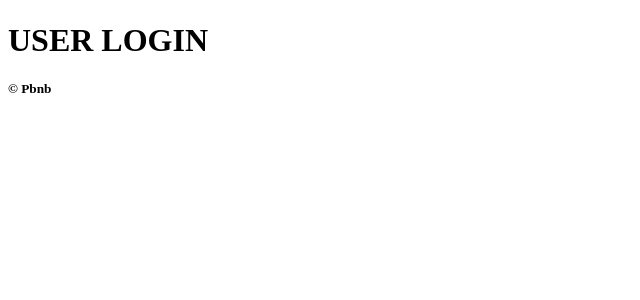
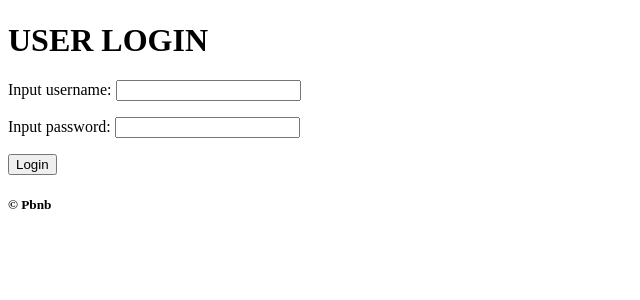
Before and after one commit to withlatte/airbnb_clone_office, a Django app: page /users/login/ in a window 1280 px wide. Shown: the part 71-371 px from the top of the page, without its empty margins (0-640 px from the left). Run offline with Django 3.2, Linux system fonts and the light colour scheme.

Commit message:
Lesson #14.3 done

```diff
--- a/templates/users/login.html
+++ b/templates/users/login.html
@@ -7,4 +7,9 @@
     {% block search-bar %}
         {% comment %}  Hide search-bar  {% endcomment %}
     {% endblock %}
+    <form method="POST" action="{% url "users:login" %}">
+        {% csrf_token %}
+        {{ form.as_p }}
+        <button>Login</button>
+    </form>
 {% endblock %}
--- /dev/null
+++ b/users/forms.py
@@ -0,0 +1,26 @@
+from django import forms
+from . import models
+
+
+class LoginForm(forms.Form):
+    """ Login Form Definition """
+
+    input_username = forms.EmailField()
+    input_password = forms.CharField(widget=forms.PasswordInput)
+
+    def clean(self):
+        username = self.cleaned_data.get("input_username")
+        password = self.cleaned_data.get("input_password")
+
+        try:
+            user = models.User.objects.get(username=username)
+            if user.check_password(password):
+                return self.cleaned_data
+            else:
+                self.add_error(
+                    "input_password", forms.ValidationError("password is wrong")
+                )
+        except models.User.DoesNotExist:
+            self.add_error(
+                "input_username", forms.ValidationError(f"{username} does not exist.")
+            )
--- a/users/views.py
+++ b/users/views.py
@@ -1,5 +1,6 @@
-from django.shortcuts import render
 from django.views import View
+from django.shortcuts import render, redirect, reverse
+from . import forms
 
 
 # Create your views here.
@@ -7,7 +8,11 @@ class LoginView(View):
     """ Login View Definition """
 
     def get(self, request):
-        return render(request, "users/login.html")
+        form = forms.LoginForm(initial={"username": "jpark1977@gmail.com"})
+        return render(request, "users/login.html", {"form": form})
 
     def post(self, request):
-        pass
+        form = forms.LoginForm(request.POST)
+        if form.is_valid():
+            print(form.cleaned_data)
+        return render(request, "users/login.html", {"form": form})
```
